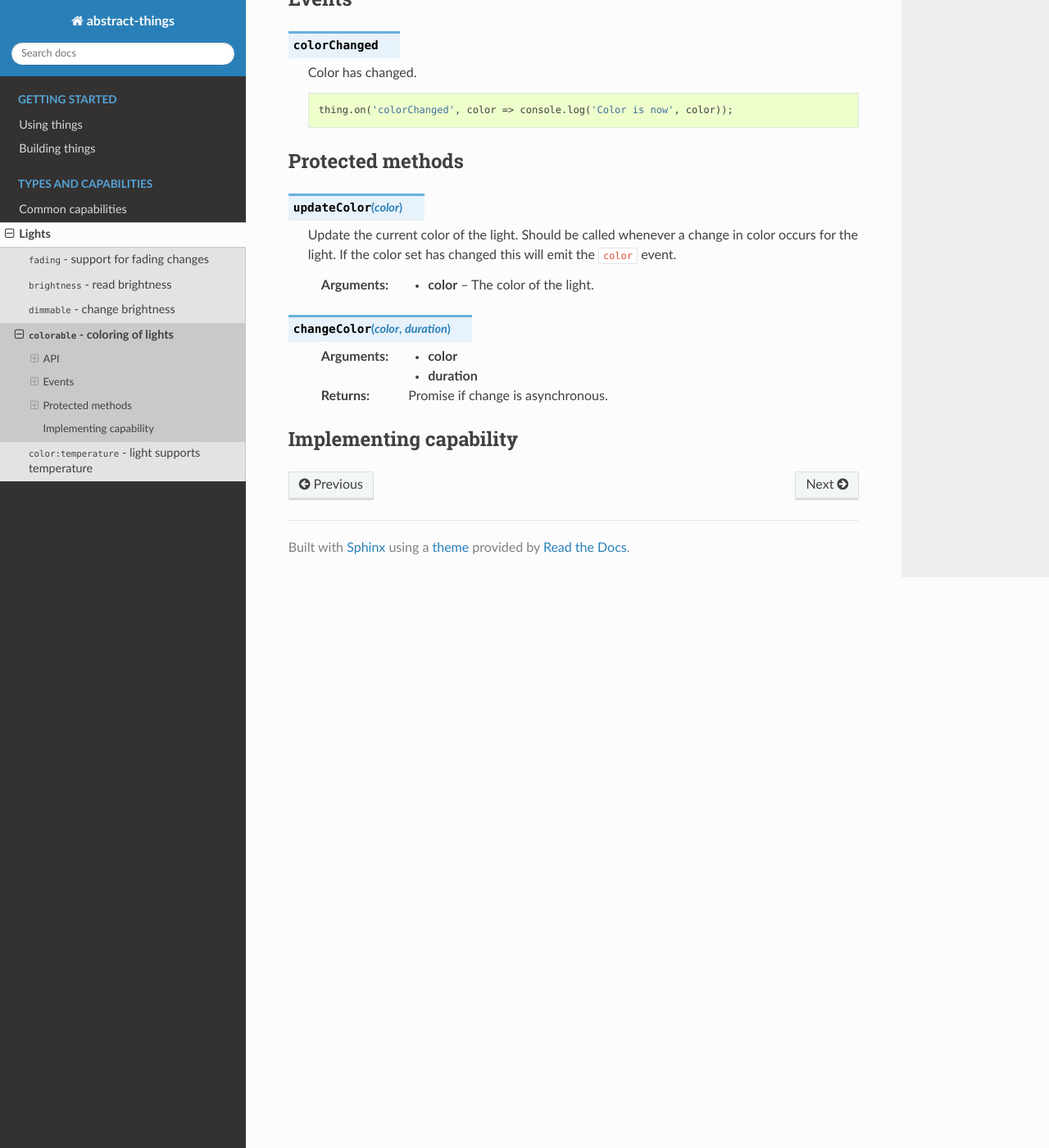
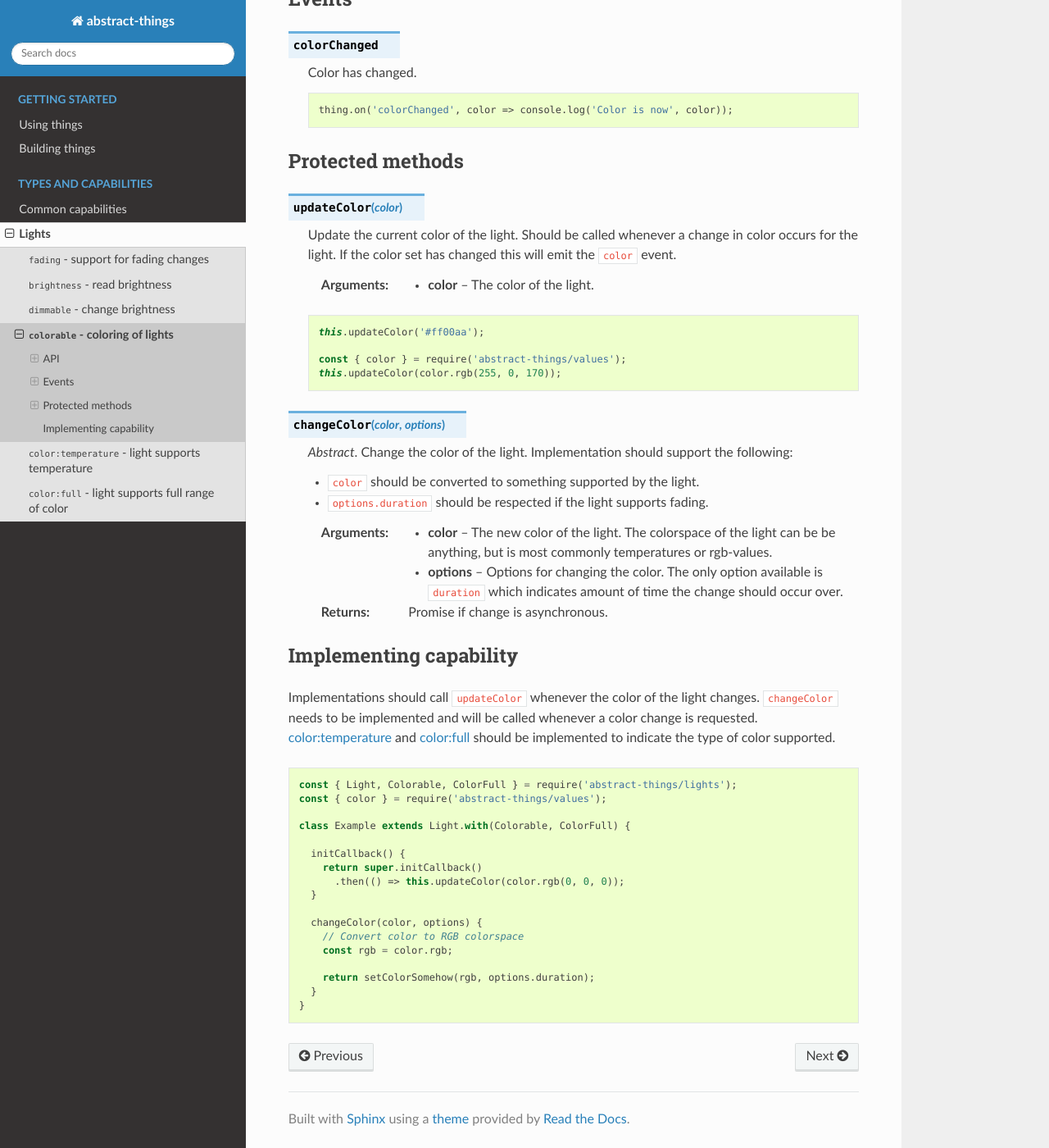
Before and after one commit to thingbound/abstract-things, a Sphinx documentation site: the page built from docs/lights/colorable.rst, in a window 1280 px wide and 1400 px high, scrolled down 964 px. Shown: the whole window at 82% size. Built offline with Sphinx 7.4.7 and the Read the Docs theme 2.0.0, drawn with Linux system fonts in a browser that asks for light colours.

Commit message:
Updating color capability for lights

```diff
--- a/docs/lights/colorable.rst
+++ b/docs/lights/colorable.rst
@@ -67,11 +67,55 @@ Protected methods
 
 	:param color: The color of the light.
 
-.. js:function:: changeColor(color, duration)
+	.. sourcecode:: js
+
+		this.updateColor('#ff00aa');
+
+		const { color } = require('abstract-things/values');
+		this.updateColor(color.rgb(255, 0, 170));
+
+.. js:function:: changeColor(color, options)
+
+	*Abstract*. Change the color of the light. Implementation should support
+	the following:
+
+	* ``color`` should be converted to something supported by the light.
+	* ``options.duration`` should be respected if the light supports fading.
 
 	:param color:
-	:param duration:
+		The new color of the light. The colorspace of the light can be be
+		anything, but is most commonly temperatures or rgb-values.
+	:param options:
+		Options for changing the color. The only option available is
+		``duration`` which indicates amount of time the change should occur
+		over.
 	:returns: Promise if change is asynchronous.
 
 Implementing capability
 -----------------------
+
+Implementations should call ``updateColor`` whenever the color of the light
+changes. ``changeColor`` needs to be implemented and will be called whenever a
+color change is requested. :doc:`color:temperature <color-temperature>` and
+:doc:`color:full <color-full>` should be implemented to indicate the type of
+color supported.
+
+.. sourcecode:: js
+
+	const { Light, Colorable, ColorFull } = require('abstract-things/lights');
+	const { color } = require('abstract-things/values');
+
+	class Example extends Light.with(Colorable, ColorFull) {
+
+		initCallback() {
+			return super.initCallback()
+				.then(() => this.updateColor(color.rgb(0, 0, 0));
+		}
+
+		changeColor(color, options) {
+			// Convert color to RGB colorspace
+			const rgb = color.rgb;
+
+			return setColorSomehow(rgb, options.duration);
+		}
+	}
--- a/docs/lights/index.rst
+++ b/docs/lights/index.rst
@@ -21,3 +21,4 @@ The main type for lights is ``light``. Lights commonly use at least the
 	dimmable
 	colorable
 	color-temperature
+	color-full
```
Also changed, not shown: docs/lights/color-full.rst (added, +29 -0 lines), 1 other file.
